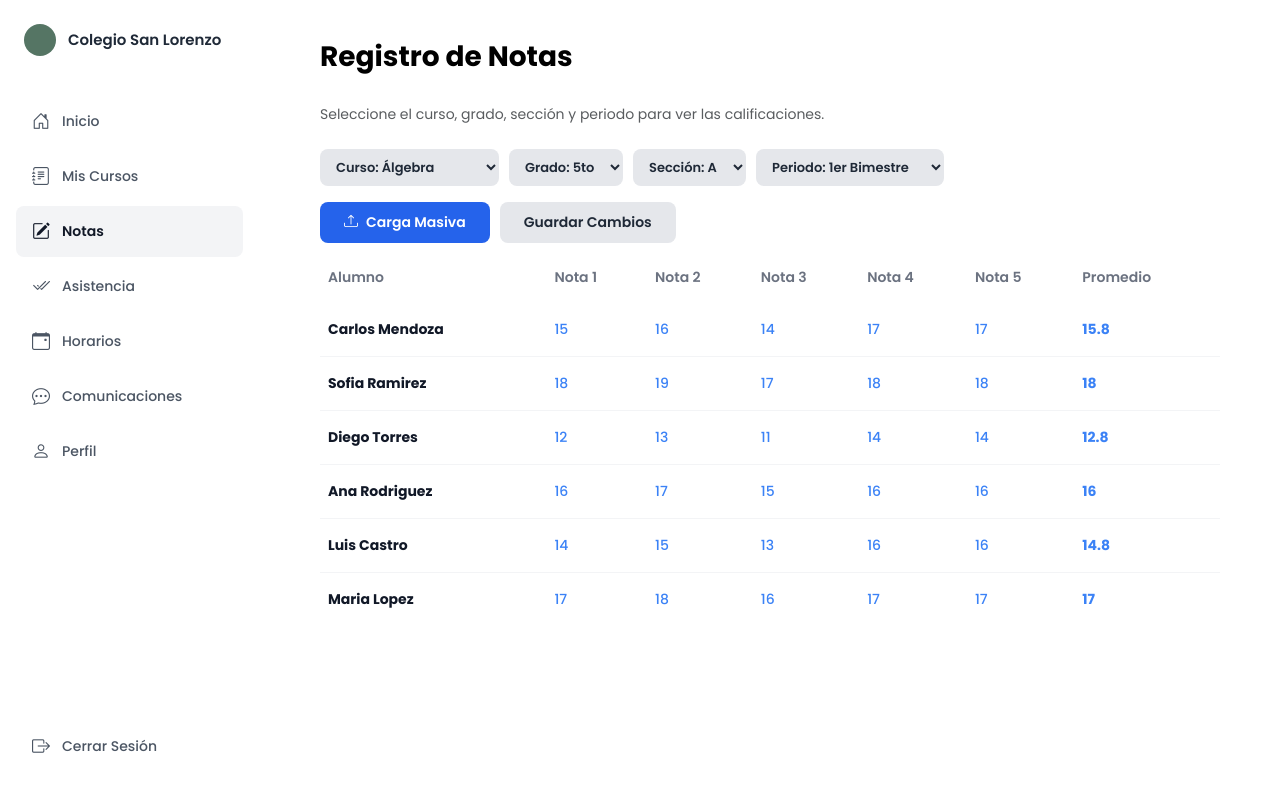
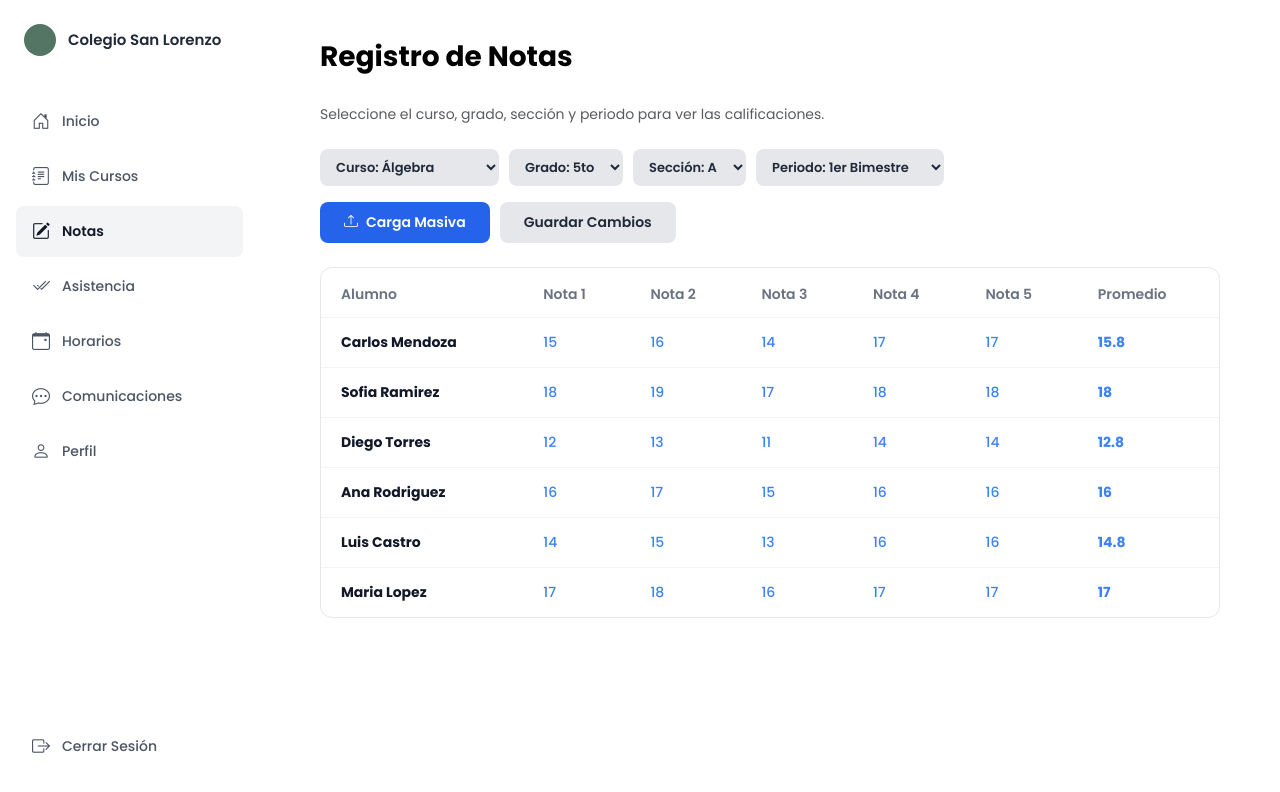
Before and after one commit to angelvargas75/san-lorenzo-app, an Angular app: page /docente/notas in a window 1280 px wide. Shown: the top 792 px of the page. Built offline with nearby package versions, Linux system fonts and the light colour scheme; sample sign-in values are in the browser's storage.

Commit message:
fix: styles on asistencia y notas

```diff
--- a/src/app/features/docente/asistencia/asistencia.html
+++ b/src/app/features/docente/asistencia/asistencia.html
@@ -22,8 +22,9 @@
   </span>
 </div>
 
-<div class="table-wrapper mb-4">
-  <table class="asistencia-table">
+<div class="table-card mb-4">
+  <div class="table-responsive">
+  <table class="alumno-table">
     <thead>
       <tr>
         <th scope="col">Alumno</th>
@@ -48,6 +49,7 @@
       }
     </tbody>
   </table>
+  </div>
 </div>
 
 <div class="save-area">
--- a/src/app/features/docente/asistencia/asistencia.scss
+++ b/src/app/features/docente/asistencia/asistencia.scss
@@ -41,37 +41,6 @@
   &.ausente  { background-color: #fee2e2; color: #991b1b; }
 }
 
-.table-wrapper {
-  border: 1px solid #e5e7eb;
-  border-radius: 12px;
-  overflow: hidden;
-}
-
-.asistencia-table {
-  width: 100%;
-  border-collapse: collapse;
-
-  thead th {
-    font-weight: 600;
-    font-size: 14px;
-    color: #6B7280;
-    padding: 16px 20px 12px;
-    border-bottom: 1px solid #F3F4F6;
-    text-align: left;
-  }
-
-  tbody td {
-    padding: 14px 20px;
-    font-size: 14px;
-    color: #374151;
-    border-bottom: 1px solid #F3F4F6;
-    vertical-align: middle;
-  }
-
-  tbody tr:last-child td {
-    border-bottom: none;
-  }
-}
 
 .btn-asistencia {
   border: none;
--- a/src/app/features/docente/notas/notas.html
+++ b/src/app/features/docente/notas/notas.html
@@ -62,8 +62,9 @@
 @if (registrosFiltrados().length === 0) {
   <p class="text-muted fst-italic">No hay registros para los filtros seleccionados.</p>
 } @else {
-  <div class="table-responsive">
-    <table class="notas-table">
+  <div class="table-card">
+    <div class="table-responsive">
+    <table class="alumno-table">
       <thead>
         <tr>
           <th scope="col">Alumno</th>
@@ -87,5 +88,6 @@
         }
       </tbody>
     </table>
+    </div>
   </div>
 }
--- a/src/app/features/docente/notas/notas.scss
+++ b/src/app/features/docente/notas/notas.scss
@@ -35,33 +35,6 @@
   gap: 10px;
 }
 
-.notas-table {
-  width: 100%;
-  min-width: 600px;
-  border-collapse: collapse;
-
-  thead th {
-    border-bottom: none;
-    font-weight: 600;
-    font-size: 14px;
-    color: #6B7280;
-    padding: 0 8px 15px;
-    text-align: left;
-  }
-
-  tbody td,
-  tbody th {
-    padding: 16px 8px;
-    font-size: 14px;
-    border-bottom: 1px solid #F3F4F6;
-    vertical-align: middle;
-  }
-
-  tbody tr:last-child td,
-  tbody tr:last-child th {
-    border-bottom: none;
-  }
-}
 
 .alumno-nombre {
   font-weight: 700;
--- a/src/styles.scss
+++ b/src/styles.scss
@@ -32,6 +32,42 @@ body {
 /* Clases reutilizables para el verde institucional */
 .text-primary-green { color: var(--primary-green) !important; }
 .bg-primary-green { background-color: var(--primary-green) !important; }
+
+/* Tabla de datos de alumnos (notas, asistencia) */
+.table-card {
+  border: 1px solid #e5e7eb;
+  border-radius: 12px;
+  overflow: hidden;
+}
+
+.alumno-table {
+  width: 100%;
+  min-width: 580px;
+  border-collapse: collapse;
+
+  thead th {
+    font-weight: 600;
+    font-size: 14px;
+    color: #6B7280;
+    padding: 16px 20px 12px;
+    border-bottom: 1px solid #F3F4F6;
+    text-align: left;
+  }
+
+  tbody td,
+  tbody th {
+    padding: 14px 20px;
+    font-size: 14px;
+    color: #374151;
+    border-bottom: 1px solid #F3F4F6;
+    vertical-align: middle;
+  }
+
+  tbody tr:last-child td,
+  tbody tr:last-child th {
+    border-bottom: none;
+  }
+}
 
 /* Subtítulo de sección (reutilizable en todas las vistas) */
 .section-subtitle {
```
